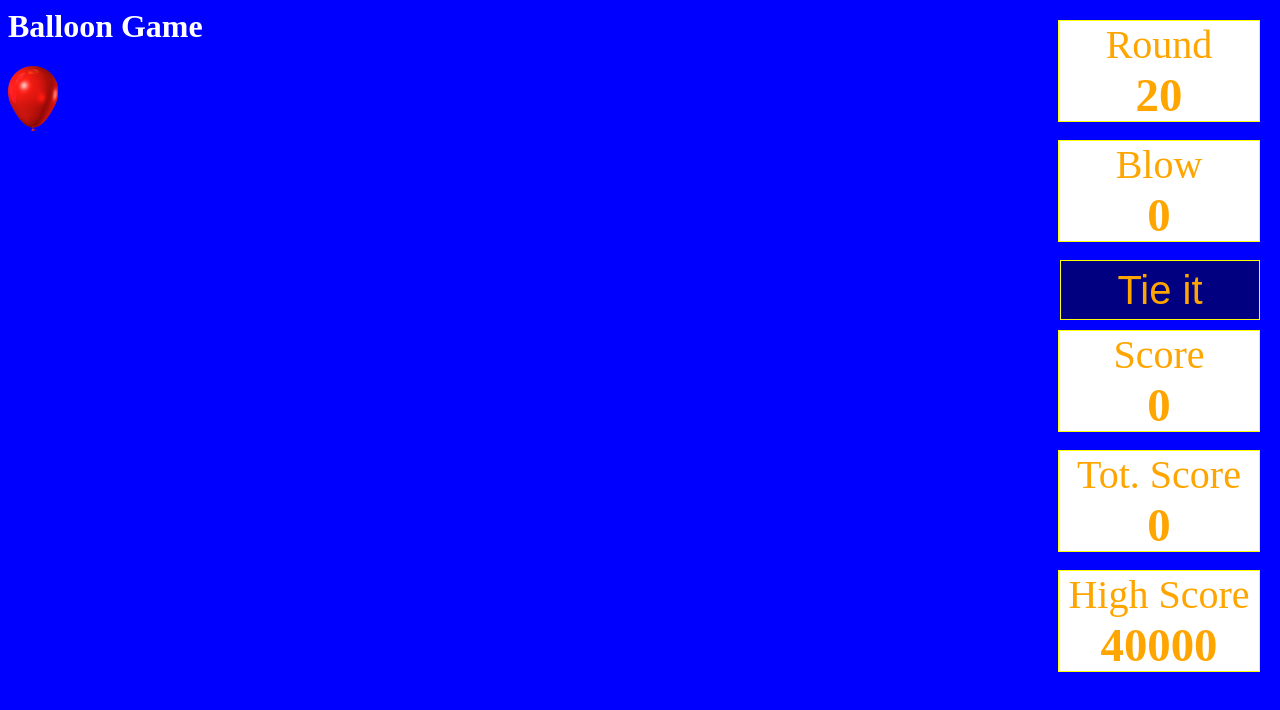
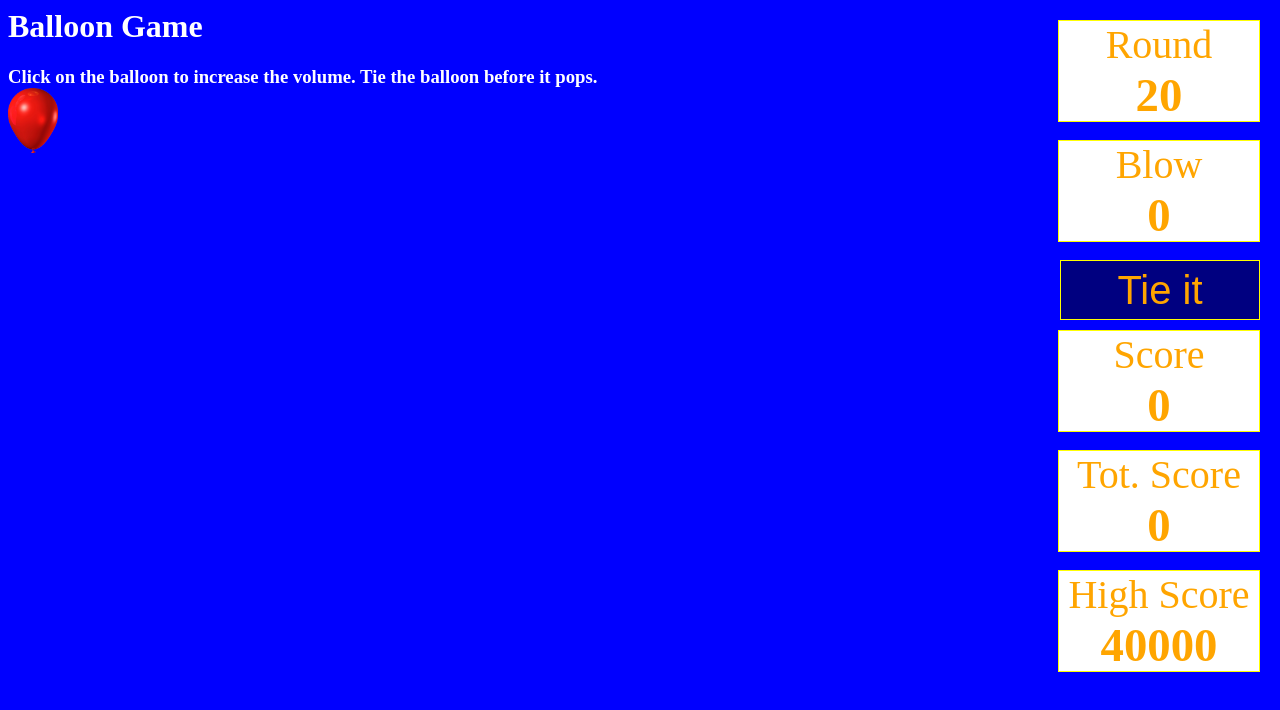
Before and after one commit to christinebdo/christinebdo.github.io, a website: page index.html in a window 1280 px wide. Drawn offline with nearby package versions, Linux system fonts and the light colour scheme; no server answers.

Commit message:
Update index.html

```diff
--- a/index.html
+++ b/index.html
@@ -9,7 +9,7 @@
 
 	<body onload="loadGame()">
 		<h1>Balloon Game </h1>
-
+		<h3>Click on the balloon to increase the volume. Tie the balloon before it pops.</h3>
 		<div id="balloon">
 			<img src="coder.png" onclick="blow()"/>
 		</div>
```
